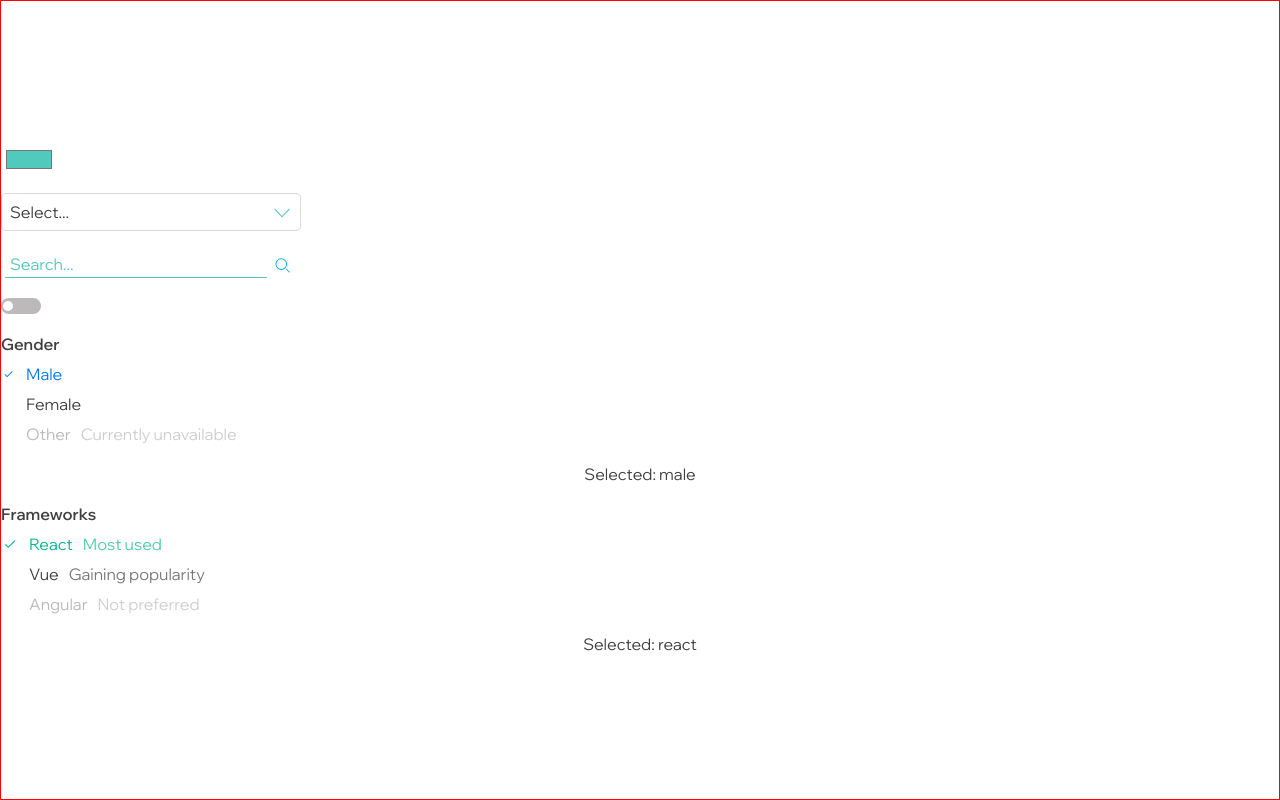
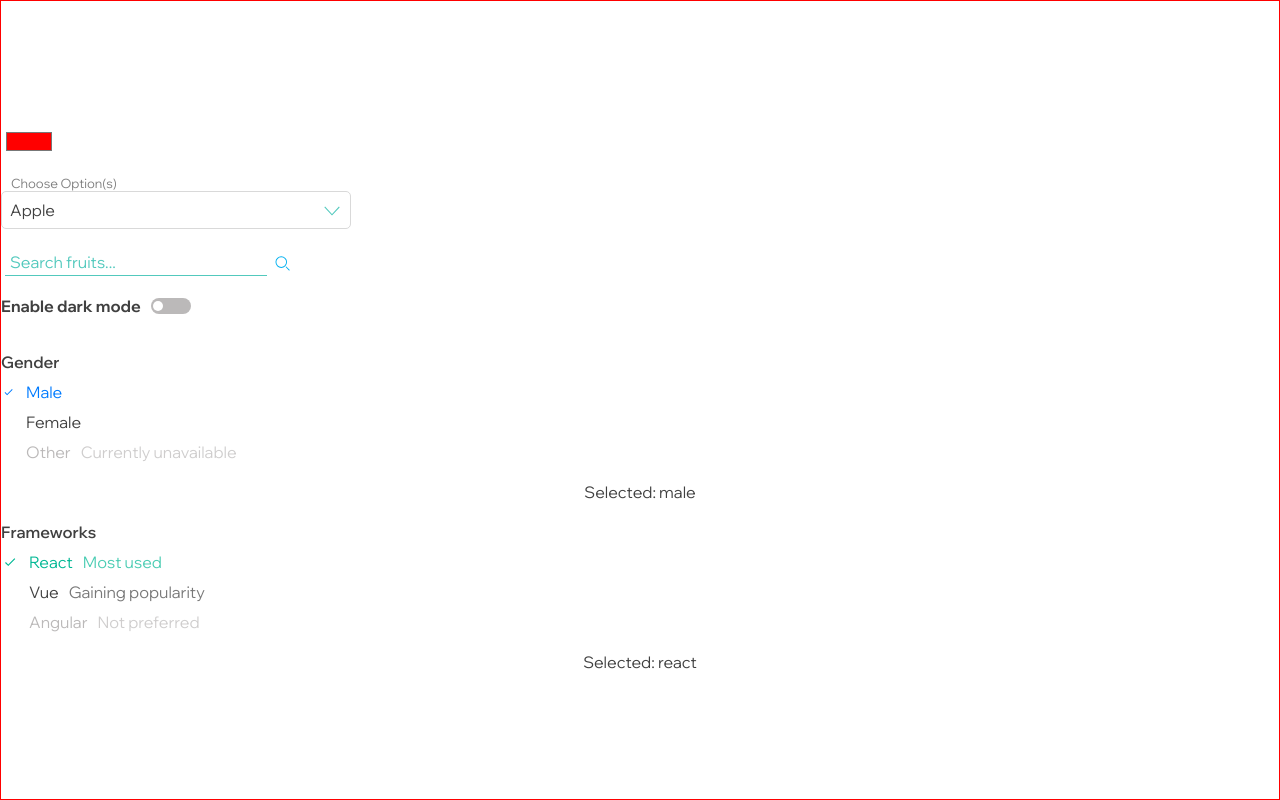
Before and after one commit to itsrighttime/ui-components, a React (Vite) app: page / in a window 1280 px wide. Built offline with nearby package versions, Linux system fonts and the light colour scheme.

Commit message:
feat: Add ColorPicker and SearchBox components; enhance Dropdown styling and functionality with new options and button integration

```diff
--- a/src/InputFields/Selectors/css/Dropdown.module.css
+++ b/src/InputFields/Selectors/css/Dropdown.module.css
@@ -33,19 +33,27 @@
 
 .dropdownMenu {
   position: absolute;
-  width: var(--width);
+  width: 100%;
   z-index: 1000;
   max-height: 300px;
-  overflow-y: auto;
   display: flex;
   flex-direction: column;
-  justify-content: center;
+  justify-content: start;
   align-items: center;
   border: 1px solid var(--colorGray3);
   border-bottom-left-radius: 5px;
   border-bottom-right-radius: 5px;
   background: var(--colorBackground);
   padding-bottom: 10px;
+}
+
+.dropdownOptions {
+  overflow-y: auto;
+  width: 100%;
+  display: flex;
+  flex-direction: column;
+  justify-content: start;
+  align-items: center;
 }
 
 .searchInput {
@@ -75,20 +83,10 @@
 .addNewOption input {
   border: none;
   outline: none;
-  width: var(--width);
-  height: var(--width);
+  width: 100%;
+  height: 100%;
   border-bottom: 2px solid var(--color);
   padding: 3px 2px;
-}
-
-.addNewOption button {
-  border: none;
-  outline: none;
-  background-color: var(--color);
-  color: var(--colorWhite);
-  padding: 2px 10px;
-  border-radius: 2px;
-  cursor: pointer;
 }
 
 .optionList {
@@ -116,12 +114,3 @@
   font-weight: var(--boldL2);
   color: var(--colorWhite);
 }
-
-.clearButton {
-  width: 95%;
-  padding: 8px;
-  border: none;
-  background: var(--colorRed);
-  color: var(--colorWhite);
-  cursor: pointer;
-}
--- a/src/InputFields/Selectors/css/SearchBox.module.css
+++ b/src/InputFields/Selectors/css/SearchBox.module.css
@@ -40,7 +40,7 @@
 
 .suggestionsList {
   position: absolute;
-  top: var(--width);
+  top: 30px;
   left: 0;
   right: 0;
   background-color: var(--colorBackground);
@@ -51,6 +51,7 @@
   list-style: none;
   text-align: left;
   border: 1px solid var(--colorGray3);
+  z-index: 999;
 }
 
 .suggestionItem {
--- a/src/InputFields/Selectors/jsx/Dropdown.jsx
+++ b/src/InputFields/Selectors/jsx/Dropdown.jsx
@@ -2,6 +2,7 @@ import { useState, useRef, useEffect } from "react";
 import styles from "../css/Dropdown.module.css"; // Import your CSS module for styling
 import { downArrowIcon, upArrowIcon } from "../../../utils/icons";
 import { IconButton } from "../../Actions/jsx/IconButton";
+import { Button } from "../../Actions/jsx/Button";
 
 export const Dropdown = ({
   options = [],
@@ -121,6 +122,7 @@ export const Dropdown = ({
             className={styles.searchInput}
           />
 
+          <div className={styles.dropdownOptions}>
             <ul className={styles.optionList}>
               {filteredOptions.length ? (
                 filteredOptions.map((option) => (
@@ -149,17 +151,19 @@ export const Dropdown = ({
                   }}
                   placeholder="Add new option"
                 />
-              <button onClick={handleAddOption}>Add</button>
+                {/* <button onClick={handleAddOption}>Add</button> */}
+                <Button text={"Add"} onClick={handleAddOption} color={color} />
               </div>
             )}
             {multiple && selectedOptions.length > 0 && (
-            <button
-              className={styles.clearButton}
+              <Button
                 onClick={handleClearSelection}
-            >
-              Clear Selection
-            </button>
+                text={"Clear Selection"}
+                width={"90%"}
+                color={color}
+              />
             )}
+          </div>
         </div>
       )}
     </div>
--- a/src/Usecases/Input/UseSelectorExample.jsx
+++ b/src/Usecases/Input/UseSelectorExample.jsx
@@ -33,6 +33,16 @@ export const UseSelectorExample = () => {
     },
   ];
 
+  const suggestions = [
+    { name: "Apple", code: "APL1" },
+    { name: "Apple", code: "APL2" },
+    { name: "Apple", code: "APL3" },
+    { name: "Apple", code: "APL4" },
+    { name: "Apple", code: "APL5" },
+    { name: "Apple", code: "APL6" },
+    { name: "Banana", code: "BNN" },
+  ];
+
   return (
     <div
       style={{
@@ -42,11 +52,40 @@ export const UseSelectorExample = () => {
         width: "100%",
       }}
     >
-      <ColorPicker />
-      <Dropdown />
-      <SearchBox />
-      <Switch />
+      <ColorPicker color="#ff0000" setResult={(color) => console.log(color)} />
 
+      <Dropdown
+        label="Choose Option(s)"
+        options={["Apple", "Banana", "Orange"]}
+        multiple={true}
+        placeholder="Select fruits"
+        value={["Apple"]}
+        setResult={setSelected}
+        addNew={true}
+        setAddedOptions={(newOptions) =>
+          console.log("Updated Options:", newOptions)
+        }
+        color="#3498db"
+        width="350px"
+      />
+
+      <SearchBox
+        suggestions={suggestions}
+        setResult={(code) => console.log(code)}
+        placeholder="Search fruits..."
+        color="#52c9bd"
+      />
+
+      <Switch
+        initialValue={false}
+        setResult={(state) => console.log("Switch is", state)}
+        label="Enable dark mode"
+        color="#222"
+        customStyles={{
+          container: { marginBottom: "1rem" },
+          label: { fontWeight: "bold" },
+        }}
+      />
       <RadioGroup
         options={options}
         initialSelectedValue={selected}
@@ -57,7 +96,6 @@ export const UseSelectorExample = () => {
         width="600px"
       />
       <p>Selected: {selected}</p>
-
       <CheckboxGroup
         options={optionsCh}
         initialSelectedValues={selectedCh}
```
Also changed, not shown: 1 other file (tests, documents, lock files or other folders). Lines whose indentation alone changed are shown as unchanged.
